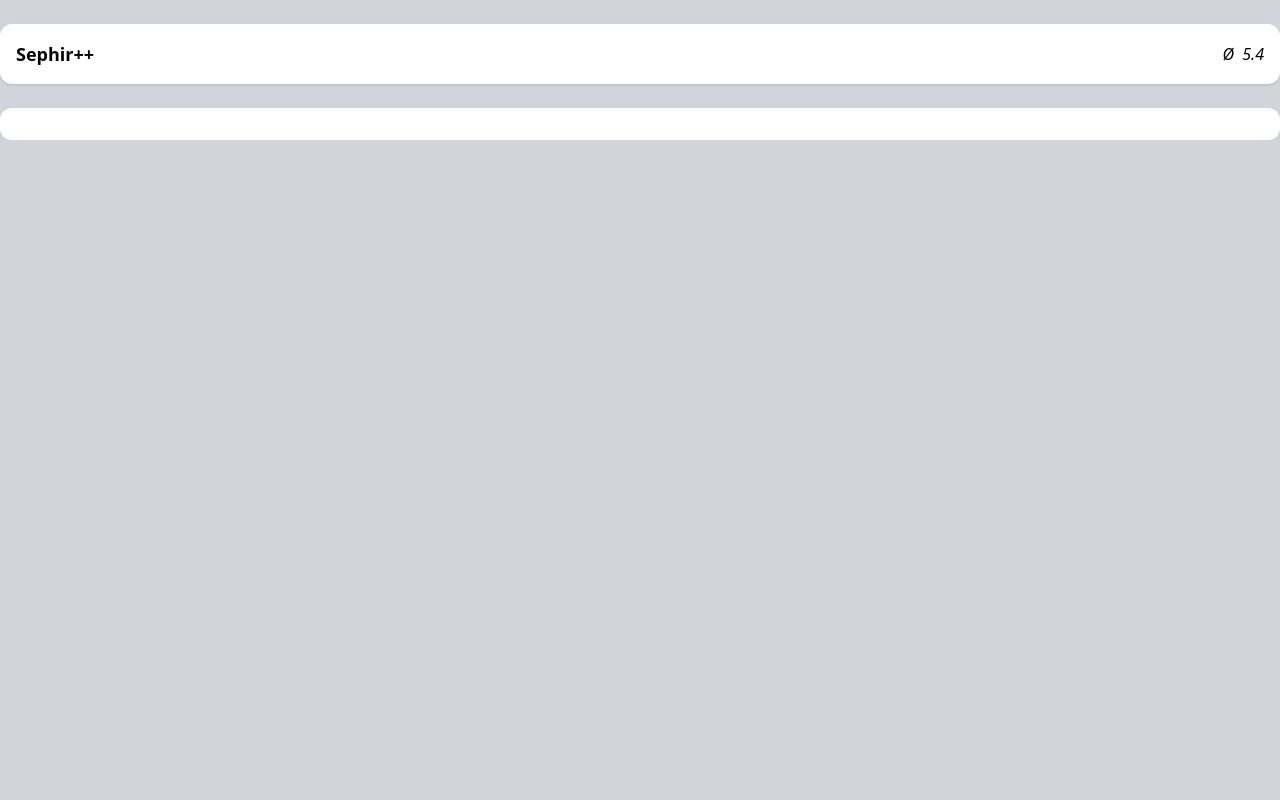
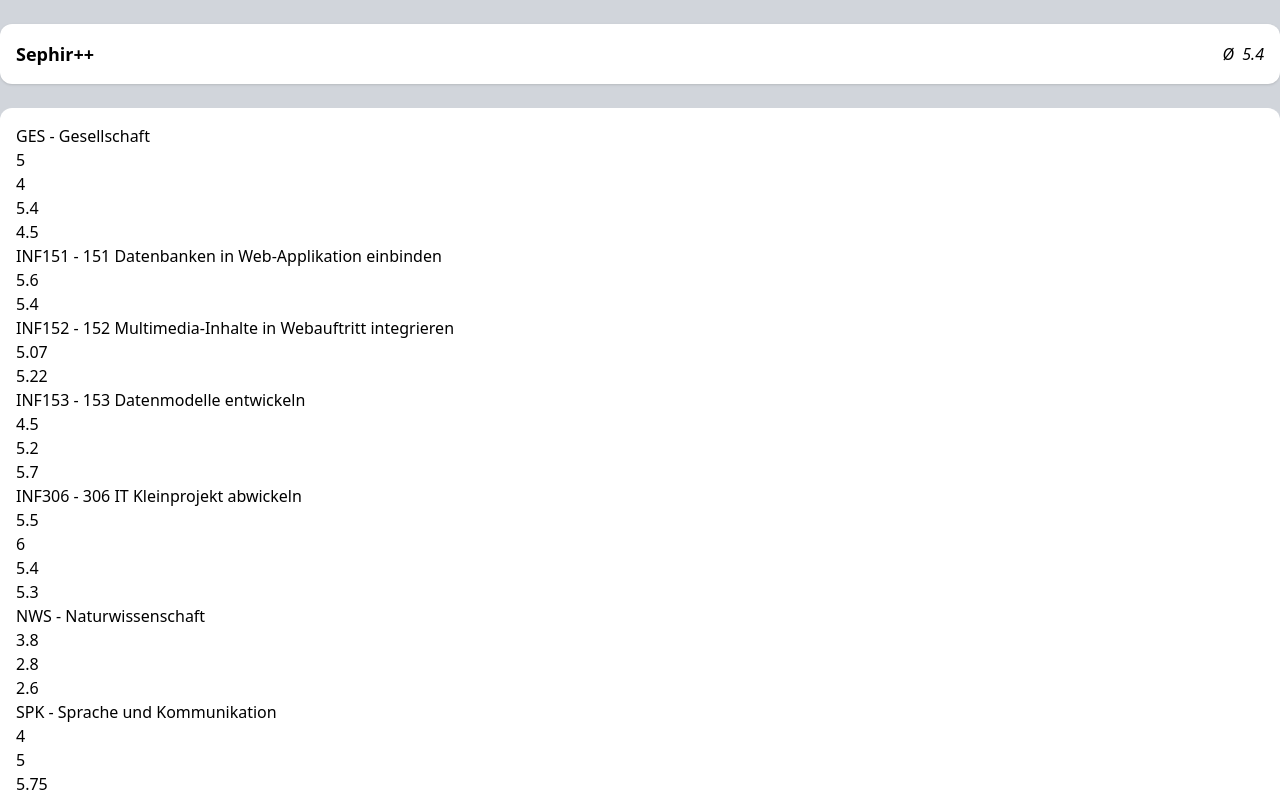
Before and after one commit to schufeli/sephir-plus-plus, a Vue app in the folder app/: page / in a window 1280 px wide. Shown: the top 800 px of the page. Built offline with nearby package versions, Linux system fonts and the light colour scheme.

Commit message:
Added basic functionality

```diff
--- a/app/src/App.vue
+++ b/app/src/App.vue
@@ -1,10 +1,5 @@
 <script setup lang="ts">
 import { useSubjectStore } from './stores/subject';
-
-  const store = useSubjectStore();
-
-  store.data.forEach(element => console.log(element.name));
-
 </script>
 
 <template>
--- a/app/src/components/SubjectList.vue
+++ b/app/src/components/SubjectList.vue
@@ -1,8 +1,24 @@
 <script setup lang="ts">
+import { useSubjectStore } from '../stores/subject';
+
+    const store = useSubjectStore();
+
+    function addSubject(name: string) {
+        store.addSubject({ id: store.data.length + 1, name: name });
+    }
 </script>
 
 <template>
     <div class="p-4 bg-white rounded-xl">
-        <p></p>
+        <div class="" v-for="subject of store.data">
+            <p>{{ subject.name }}</p>
+            <div>
+                <p v-for="grade of subject.grades">
+                    {{ grade.number }}
+                </p>
+            </div>
+        </div>
+
+        <button class="mt-10 bg-green-50" @click="addSubject('WUUUUUURRRR')">Update</button>
     </div>
 </template>
--- /dev/null
+++ b/app/src/mockData.ts
@@ -0,0 +1,83 @@
+export const mockData = [
+    {
+        id: '1',
+        name: 'GES - Gesellschaft',
+        grades: [
+            { id: '1', number: 5.0 },
+            { id: '2', number: 4.0 },
+            { id: '3', number: 5.4 },
+            { id: '4', number: 4.5 },
+        ]
+    },
+    {
+        id: '2',
+        name: 'INF151 - 151 Datenbanken in Web-Applikation einbinden',
+        grades: [
+            { id: '1', number: 5.6 },
+            { id: '2', number: 5.4 },
+        ]
+    },
+    {
+        id: '3',
+        name: 'INF152 - 152 Multimedia-Inhalte in Webauftritt integrieren',
+        grades: [
+            { id: '1', number: 5.07 },
+            { id: '2', number: 5.22 },
+        ]
+    },
+    {
+        id: '4',
+        name: 'INF153 - 153 Datenmodelle entwickeln',
+        grades: [
+            { id: '1', number: 4.5 },
+            { id: '2', number: 5.2 },
+            { id: '3', number: 5.7 },
+        ]
+    },
+    {
+        id: '5',
+        name: 'INF306 - 306 IT Kleinprojekt abwickeln',
+        grades: [
+            { id: '1', number: 5.5 },
+            { id: '2', number: 6.0 },
+            { id: '3', number: 5.4 },
+            { id: '4', number: 5.3 },
+        ]
+    },
+    {
+        id: '6',
+        name: 'NWS - Naturwissenschaft',
+        grades: [
+            { id: '1', number: 3.8 },
+            { id: '2', number: 2.8 },
+            { id: '3', number: 2.6 },
+        ]
+    },
+    {
+        id: '7',
+        name: 'SPK - Sprache und Kommunikation',
+        grades: [
+            { id: '1', number: 4.0 },
+            { id: '2', number: 5.0 },
+            { id: '3', number: 5.75 },
+        ]
+    },
+    {
+        id: '8',
+        name: 'SPO - Sport',
+        grades: [
+            { id: '1', number: 4.1 },
+            { id: '2', number: 5.0 },
+            { id: '3', number: 4.5 },
+        ]
+    },
+    {
+        id: '9',
+        name: 'WUR - Wirtschaft und Recht',
+        grades: [
+            { id: '1', number: 4.1 },
+            { id: '2', number: 3.1 },
+            { id: '3', number: 4.5 },
+        ]
+    }
+]
--- a/app/src/stores/subject.ts
+++ b/app/src/stores/subject.ts
@@ -1,19 +1,22 @@
 import { defineStore } from "pinia";
+import { mockData } from "../mockData";
 
-const seedData = [
-    { name: "GES - Gesellschaft", grades: [5.0, 4.0, 5.3, 5.4, 4.51] },
-    { name: "INF151 - 151 Datenbanken in Web-Applikation einbinden", grades: [5.6, 5.4] },
-    { name: "INF152 - 152 Multimedia-Inhalte in Webauftritt integrieren", grades: [5.07, 5.22] },
-    { name: "INF153 - 153 Datenmodelle entwickeln", grades: [4.5, 5.2, 5.7] },
-    { name: "INF306 - 306 IT Kleinprojekt abwickeln", grades: [5.5, 6.0, 5.4, 5.3] },
-    { name: "NWS - Naturwissenschaft", grades: [3.8, 2.8, 2.6] },
-    { name: "SPK - Sprache und Kommunikation", grades: [4.0, 5.0, 5.75] },
-    { name: "SPO - Sport", grades: [4.1, 5.0, 4.5] },
-    { name: "WUR - Wirtschaft und Recht", grades: [4.1, 3.1, 4.5] }
-]
 
 export const useSubjectStore = defineStore('subject', {
     state: () => {
-        return { data: seedData }
-    }
+        return { data: mockData }
+    },
+    actions: {
+        // addSubject(subject: { name: string; grades: number[]; }) {
+        //     this.data.push(subject);
+        // },
+        // updateSubject(subject: { name: string; grades: number[]; } | undefined) {
+        //     this.data[this.data.findIndex(element => element.name === subject?.name)] = subject;
+        // }
+
+        addSubject(subject: any) {
+            this.data.push(subject);
+        }
+    },
+
 });
```
